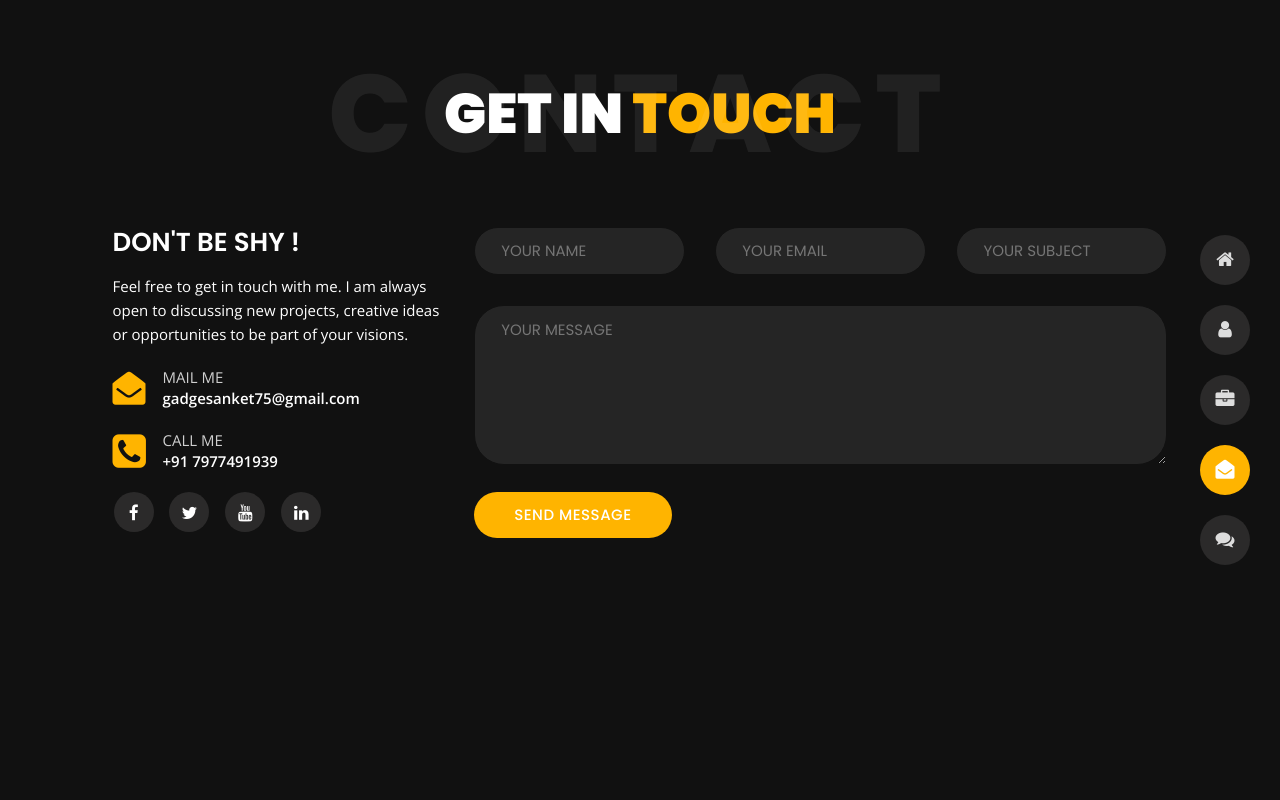
After one commit to Sanket758/Portfolio, a Django app: page /contact/ in a window 1280 px wide. The commit adds this page. Run offline with Django 3.2, Linux system fonts and the light colour scheme; some libraries are stand-ins or nearby versions.

Commit message:
Added Contact Page

```diff
--- a/portfolio/templates/about.html
+++ b/portfolio/templates/about.html
@@ -23,8 +23,8 @@
                     </div>
                     <div class="col-6">
                         <ul class="about-list list-unstyled open-sans-font">
-                            <li> <span class="title">first name :</span> <span class="value d-block d-sm-inline-block d-lg-block d-xl-inline-block">{{ resume.FirstName }}</span> </li>
-                            <li> <span class="title">last name :</span> <span class="value d-block d-sm-inline-block d-lg-block d-xl-inline-block">{{ resume.LastName }}</span> </li>
+                            <li> <span class="title">First name :</span> <span class="value d-block d-sm-inline-block d-lg-block d-xl-inline-block">{{ resume.FirstName }}</span> </li>
+                            <li> <span class="title">Last name :</span> <span class="value d-block d-sm-inline-block d-lg-block d-xl-inline-block">{{ resume.LastName }}</span> </li>
                             <li> <span class="title">Age :</span> <span class="value d-block d-sm-inline-block d-lg-block d-xl-inline-block">{{ resume.Age }} Years</span> </li>
                             <li> <span class="title">Nationality :</span> <span class="value d-block d-sm-inline-block d-lg-block d-xl-inline-block">{{ resume.Nationality }}</span> </li>
                             <li> <span class="title">Freelance :</span> <span class="value d-block d-sm-inline-block d-lg-block d-xl-inline-block">{{ resume.Freelance }}</span> </li>
--- /dev/null
+++ b/portfolio/templates/contact.html
@@ -0,0 +1,72 @@
+{% extends 'contact_base.html' %}
+{% load static %}
+
+
+{% block content %}
+<!-- Page Title Starts -->
+<section class="title-section text-left text-sm-center revealator-slideup revealator-once revealator-delay1">
+    <h1>get in <span>touch</span></h1>
+    <span class="title-bg">contact</span>
+</section>
+<!-- Page Title Ends -->
+
+<!-- Main Content Starts -->
+<section class="main-content revealator-slideup revealator-once revealator-delay1">
+    <div class="container">
+        <div class="row">
+            <!-- Left Side Starts -->
+            <div class="col-12 col-lg-4">
+                <h3 class="text-uppercase custom-title mb-0 ft-wt-600 pb-3">Don't be shy !</h3>
+                <p class="open-sans-font mb-3">Feel free to get in touch with me. I am always open to discussing new projects, creative ideas or opportunities to be part of your visions.</p>
+                <p class="open-sans-font custom-span-contact position-relative">
+                    <i class="fa fa-envelope-open position-absolute"></i>
+                    <span class="d-block">Mail me</span>gadgesanket75@gmail.com
+                </p>
+                <p class="open-sans-font custom-span-contact position-relative">
+                    <i class="fa fa-phone-square position-absolute"></i>
+                    <span class="d-block">Call me</span>+91 7977491939
+                </p>
+                <ul class="social list-unstyled pt-1 mb-5">
+                    <li class="facebook"><a title="Facebook" href="https://www.facebook.com/sanket.gadge.129"><i class="fa fa-facebook"></i></a>
+                    </li>
+                    <li class="twitter"><a title="Twitter" href="https://twitter.com/sanket_gadge"><i class="fa fa-twitter"></i></a>
+                    </li>
+                    <li class="youtube"><a title="Youtube" href="#"><i class="fa fa-youtube"></i></a>
+                    </li>
+                    <li class="linkedin"><a title="LinkedIn" href="https://in.linkedin.com/in/sanket-gadge-b78438b0"><i class="fa fa-linkedin"></i></a>
+                    </li>
+                </ul>
+            </div>
+            <!-- Left Side Ends -->
+            <!-- Contact Form Starts -->
+            <div class="col-12 col-lg-8">
+                <form class="contactform" method="post" action="{% static 'php/process-form.php' %}">
+                    <div class="contactform">
+                        <div class="row">
+                            <div class="col-12 col-md-4">
+                                <input type="text" name="name" placeholder="YOUR NAME">
+                            </div>
+                            <div class="col-12 col-md-4">
+                                <input type="email" name="email" placeholder="YOUR EMAIL">
+                            </div>
+                            <div class="col-12 col-md-4">
+                                <input type="text" name="subject" placeholder="YOUR SUBJECT">
+                            </div>
+                            <div class="col-12">
+                                <textarea name="message" placeholder="YOUR MESSAGE"></textarea>
+                                <button type="submit" class="btn btn-contact">Send Message</button>
+                            </div>
+                            <div class="col-12 form-message">
+                                <span class="output_message text-center font-weight-600 text-uppercase"></span>
+                            </div>
+                        </div>
+                    </div>
+                </form>
+            </div>
+            <!-- Contact Form Ends -->
+        </div>
+    </div>
+
+</section>
+
+{% endblock content %}
--- /dev/null
+++ b/portfolio/templates/contact_base.html
@@ -0,0 +1,110 @@
+{% load static %}
+
+<!DOCTYPE html>
+<html lang="en">
+
+<head>
+    <meta charset="utf-8">
+    <title>Sanket Gadge</title>
+    <meta name="viewport" content="width=device-width, initial-scale=1">
+
+    <!-- Template Google Fonts -->
+    <link href="https://fonts.googleapis.com/css?family=Poppins:400,400i,500,500i,600,600i,700,700i,800,800i,900,900i" rel="stylesheet">
+    <link href="https://fonts.googleapis.com/css?family=Open+Sans:300,400,400i,600,600i,700" rel="stylesheet">
+
+    <!-- Template CSS Files -->
+    <link href="{% static 'css/bootstrap.min.css' %}" rel="stylesheet">
+    <link href="{% static 'css/preloader.min.css' %}" rel="stylesheet">
+    <link href="{% static 'css/circle.css' %}" rel="stylesheet">
+    <link href="{% static 'css/font-awesome.min.css' %}" rel="stylesheet">
+    <link href="{% static 'css/fm.revealator.jquery.min.css' %}" rel="stylesheet">
+    <link href="{% static 'css/style.css' %}" rel="stylesheet">
+
+    <!-- CSS Skin File -->
+    <link href="{% static 'css/skins/yellow.css' %}" rel="stylesheet">
+
+    <!-- Modernizr JS File -->
+    <script src="{% static 'js/modernizr.custom.js' %}"></script>
+
+</head>
+
+<body class="contact">
+    <!-- Header Starts -->
+    <header class="header" id="navbar-collapse-toggle">
+        <!-- Fixed Navigation Starts -->
+        <ul class="icon-menu d-none d-lg-block revealator-slideup revealator-once revealator-delay1">
+            <li class="icon-box">
+                <i class="fa fa-home"></i>
+                <a href="/">
+                    <h2>Home</h2>
+                </a>
+            </li>
+            <li class="icon-box">
+                <i class="fa fa-user"></i>
+                <a href="/about">
+                    <h2>About</h2>
+                </a>
+            </li>
+            <li class="icon-box">
+                <i class="fa fa-briefcase"></i>
+                <a href="/portfolio">
+                    <h2>Portfolio</h2>
+                </a>
+            </li>
+            <li class="icon-box active">
+                <i class="fa fa-envelope-open"></i>
+                <a href="/contact">
+                    <h2>Contact</h2>
+                </a>
+            </li>
+            <li class="icon-box">
+                <i class="fa fa-comments"></i>
+                <a href="/blog">
+                    <h2>Blog</h2>
+                </a>
+            </li>
+        </ul>
+        <!-- Fixed Navigation Ends -->
+        <!-- Mobile Menu Starts -->
+        <nav role="navigation" class="d-block d-lg-none">
+            <div id="menuToggle">
+                <input type="checkbox" />
+                <span></span>
+                <span></span>
+                <span></span>
+                <ul class="list-unstyled" id="menu">
+                    <li><a href="index.html"><i class="fa fa-home"></i><span>Home</span></a></li>
+                    <li><a href="about.html"><i class="fa fa-user"></i><span>About</span></a></li>
+                    <li><a href="portfolio.html"><i class="fa fa-folder-open"></i><span>Portfolio</span></a></li>
+                    <li class="active"><a href="contact.html"><i class="fa fa-envelope-open"></i><span>Contact</span></a></li>
+                    <li><a href="blog.html"><i class="fa fa-comments"></i><span>Blog</span></a></li>
+                </ul>
+            </div>
+        </nav>
+        <!-- Mobile Menu Ends -->
+    </header>
+    <!-- Header Ends -->
+
+    <!-- Page Title Starts -->
+
+        {% block content %}
+        {% endblock content %}
+
+    <!-- Main Content Ends -->
+
+    <!-- Template JS Files -->
+    <script src="{% static 'js/jquery-3.5.0.min.js'%}"></script>
+    <script src="{% static 'js/preloader.min.js'%}"></script>
+    <script src="{% static 'js/fm.revealator.jquery.min.js'%}"></script>
+    <script src="{% static 'js/imagesloaded.pkgd.min.js'%}"></script>
+    <script src="{% static 'js/masonry.pkgd.min.js'%}"></script>
+    <script src="{% static 'js/classie.js'%}"></script>
+    <script src="{% static 'js/cbpGridGallery.js'%}"></script>
+    <script src="{% static 'js/jquery.hoverdir.js'%}"></script>
+    <script src="{% static 'js/popper.min.js'%}"></script>
+    <script src="{% static 'js/bootstrap.js'%}"></script>
+    <script src="{% static 'js/custom.js'%}"></script>
+
+    </body>
+
+</html>
--- a/portfolio/templates/index.html
+++ b/portfolio/templates/index.html
@@ -52,7 +52,7 @@
     </li>
     <li class="icon-box">
         <i class="fa fa-envelope-open"></i>
-        <a href="contact.html">
+        <a href="/contact">
             <h2>Contact</h2>
         </a>
     </li>
--- a/portfolio/urls.py
+++ b/portfolio/urls.py
@@ -4,4 +4,5 @@ from . import views
 urlpatterns = [
     path('', views.home, name='home'),
     path('about/', views.about, name='about'),
+    path('contact/', views.contact, name='contact'),
 ]
--- a/portfolio/views.py
+++ b/portfolio/views.py
@@ -11,3 +11,7 @@ def home(request):
 def about(request):
 	resume = Resume.objects.get(pk=1)
 	return render(request, 'about.html', {"resume": resume})
+
+
+def contact(request):
+    return render(request, 'contact.html')
```
Also changed, not shown: portfolio/templates/about_base.html (+4 -4 lines), 1 other file.
